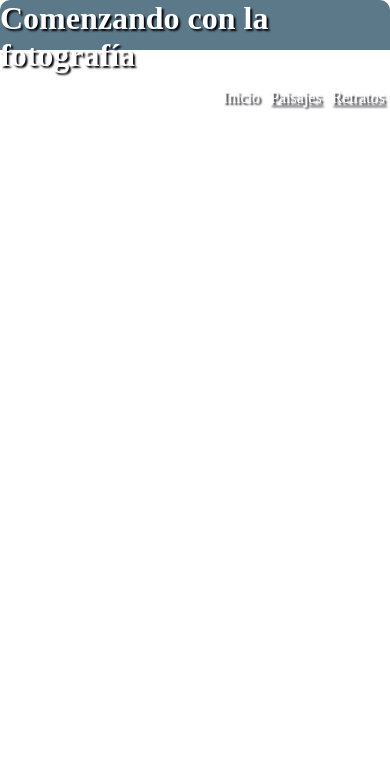
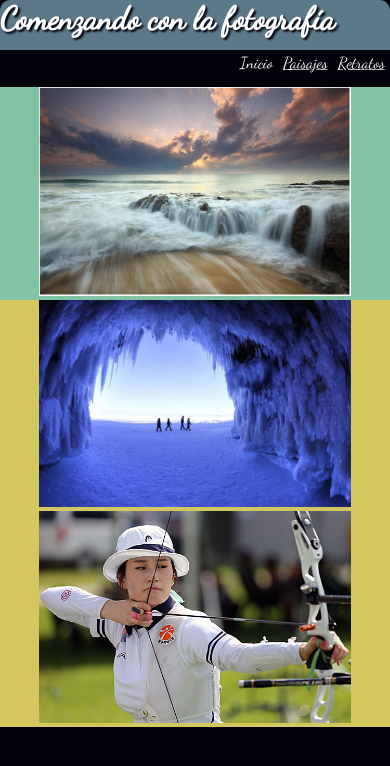
Before and after one commit to saucedo12/Web-Fotografia, a plain HTML site: page index.html in a window 390 px wide. Drawn offline with Linux system fonts and the light colour scheme.

Commit message:
columnas
modo flex y media queris

```diff
--- a/css/estilos.css
+++ b/css/estilos.css
@@ -12,11 +12,12 @@ header{
 a{
 	color: white;
 }
-h1{
+ h1{
 	float: left;
 }
-nav{
+ nav{
 	height: 100%;
+
 }
 li{
 	display: block;
@@ -30,5 +31,81 @@ li{
 	text-decoration: none;
 }
 body{
+	background: #02010a;
+	font-family: 'Dancing Script';
+}
+.contenedor{
+  display: flex; /*distribucion fluida*/
+  flex-flow: row wrap;
+  width: 900px;
+  margin: 0 auto;
+  text-align: center;
+}
+
+
+.columna1{
+	background: #82c3a6;
+	width: 100%;
+}
+.columna2{
+	background: #d5c75f;
+	width:50%;
+	float: left;
+}
+.columna3{
+	background: #d5c75f;
+	width:50%;
+	float: right;
+}
+/*imagenes*/
+#imagenIndex1 img{
+	width:80%;
+}
+#imagenIndex2 img{
+	width:80%;
 
 }
+#imagenIndex3 img{
+	width:80%;
+
+}
+
+
+
+/*media queris*/
+@media screen and (max-width: 900px){
+	/*para moviles*/
+	.contenedor
+	{
+		width: 100%;
+		margin: 0 auto;
+	}
+	.columna1
+	{
+	width: 100%;
+	}
+	.columna2
+	{
+	width: 100%;
+	}
+	.columna3
+	{
+	width: 100%;
+	}
+
+	header
+	{
+	width:100%;
+	text-align: center;
+	}
+
+}
+
+@media screen and (min-width: 901px){
+	/*laptop y escritorio*/
+	.contenedor
+	{
+		width: 90%;
+		margin: 0 auto;
+	}
+}
--- a/index.html
+++ b/index.html
@@ -3,6 +3,7 @@
 <head>
 	<meta charset="UTF-8">
 	<meta name="viewport" content="width=device-width, user-scalable=no, initial-scale=1.0, maximum-scale=1.0, minimum-scale=1.0">
+	<link href="https://fonts.googleapis.com/css?family=Dancing+Script" rel="stylesheet">
 	<link rel="stylesheet" href="css/estilos.css">
 	<title>Web de Fotograf&iacute;a</title>
 </head>
@@ -17,6 +18,20 @@
 			</ul>
 		</nav>
 	</header>
+	<div class="contenedor">
+		<div class="columna1">
+			<figure id="imagenIndex1"><img  src="img/paisaje1.png"></figure>
+		</div>
+		<div class="columna2">
+			<figure id="imagenIndex2"><img  src="img/paisajes2.jpg"></figure>
+		</div>
+		<div class="columna3">
+			<figure id="imagenIndex3"><img  src="img/tiro-con-arco1.jpg"></figure>
+		</div>
+
+
+
+	</div>
 
 </body>
 </html>
```
